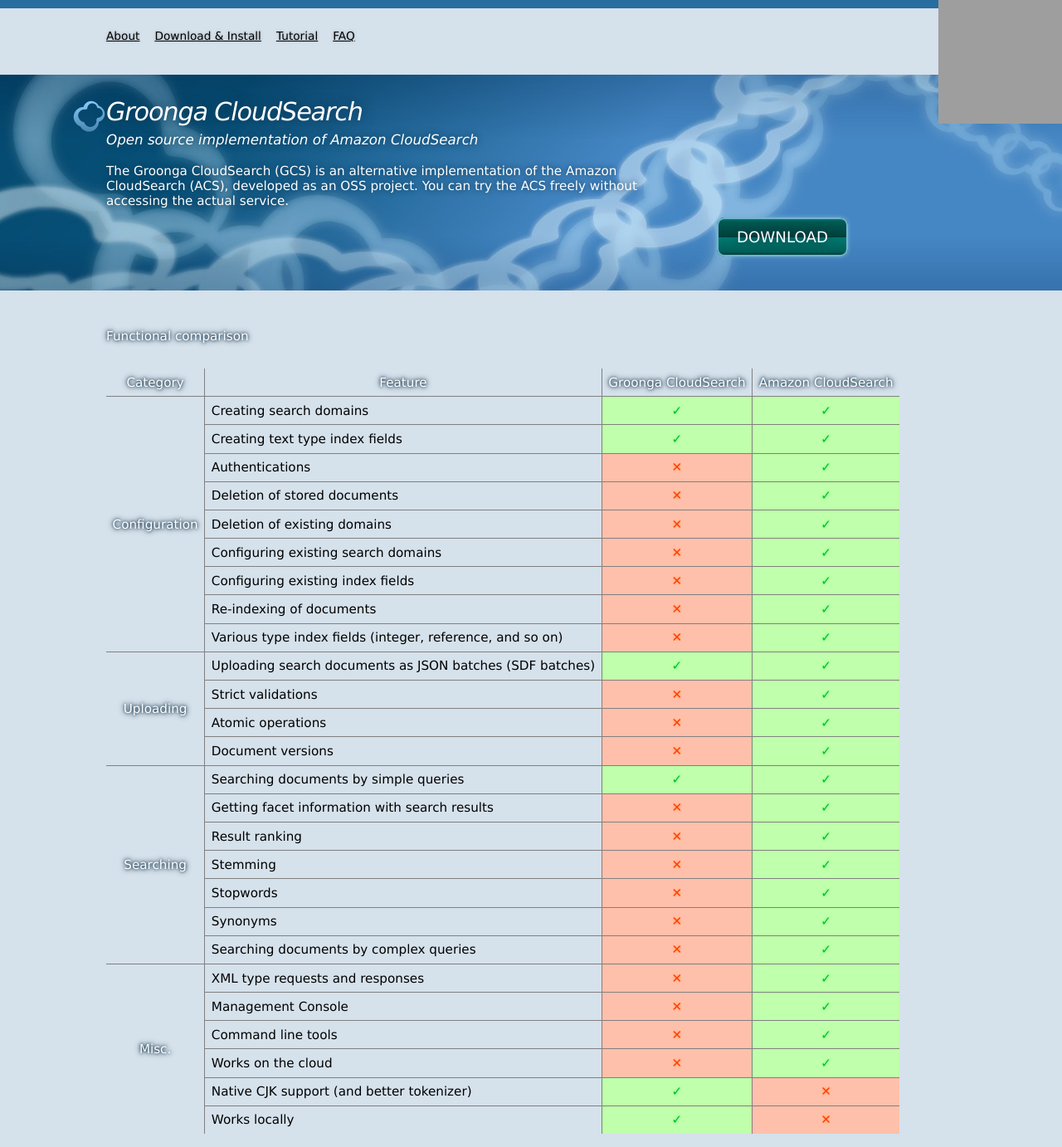
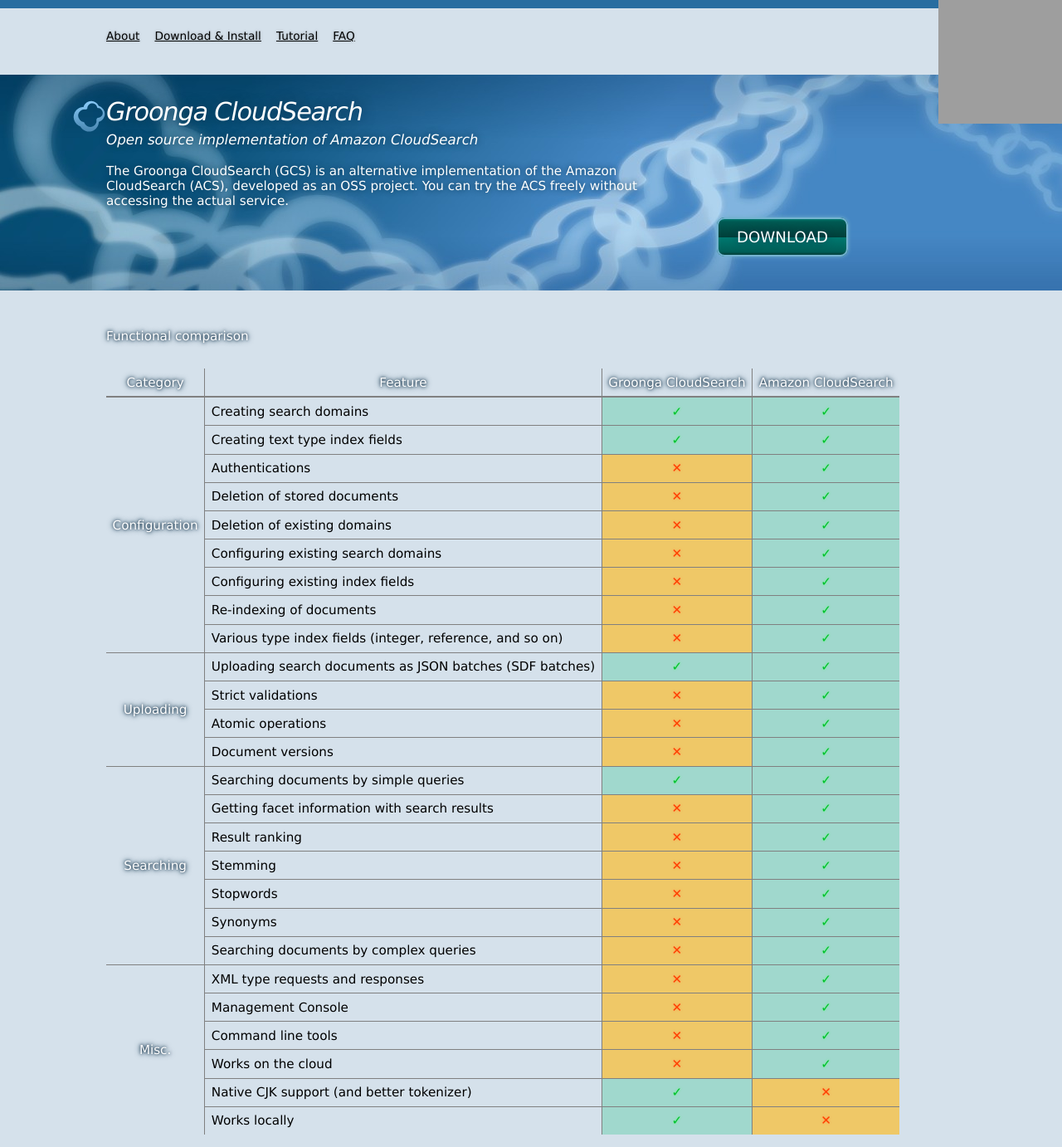
Before and after one commit to groonga/gcs.groonga.org, a Jekyll site: the page built from index.md, in a window 1280 px wide. Shown: the whole page at 83% size. Built offline with Jekyll 4.4.1, drawn with Linux system fonts in a browser that asks for light colours; grey boxes are pictures that could not be loaded.

Commit message:
Change background color of table cells

```diff
--- a/stylesheets/screen/base.css
+++ b/stylesheets/screen/base.css
@@ -93,6 +93,10 @@
   border-top: none;
 }
 
+thead {
+  border-bottom: 2px solid gray;
+}
+
 tr > *:first-child {
   border-left: none;
 }
@@ -103,19 +107,20 @@
 
 
 .functional-ok {
-  background: #C0FFAB;
+  background: #A0D8CD;
   color: #00BF2B;
   text-shadow: #5AFF79 0 0 0.2em;
 }
 
 .functional-ng {
-  background: #FFC0AB;
+  background: #EFC867;
   color: #FF4000;
   text-shadow: #FF9750 0 0 0.2em;
 }
 
 table .functional-ok,
 table .functional-ng {
+  font-size; 150%;
   text-align: center;
 }
 
```
